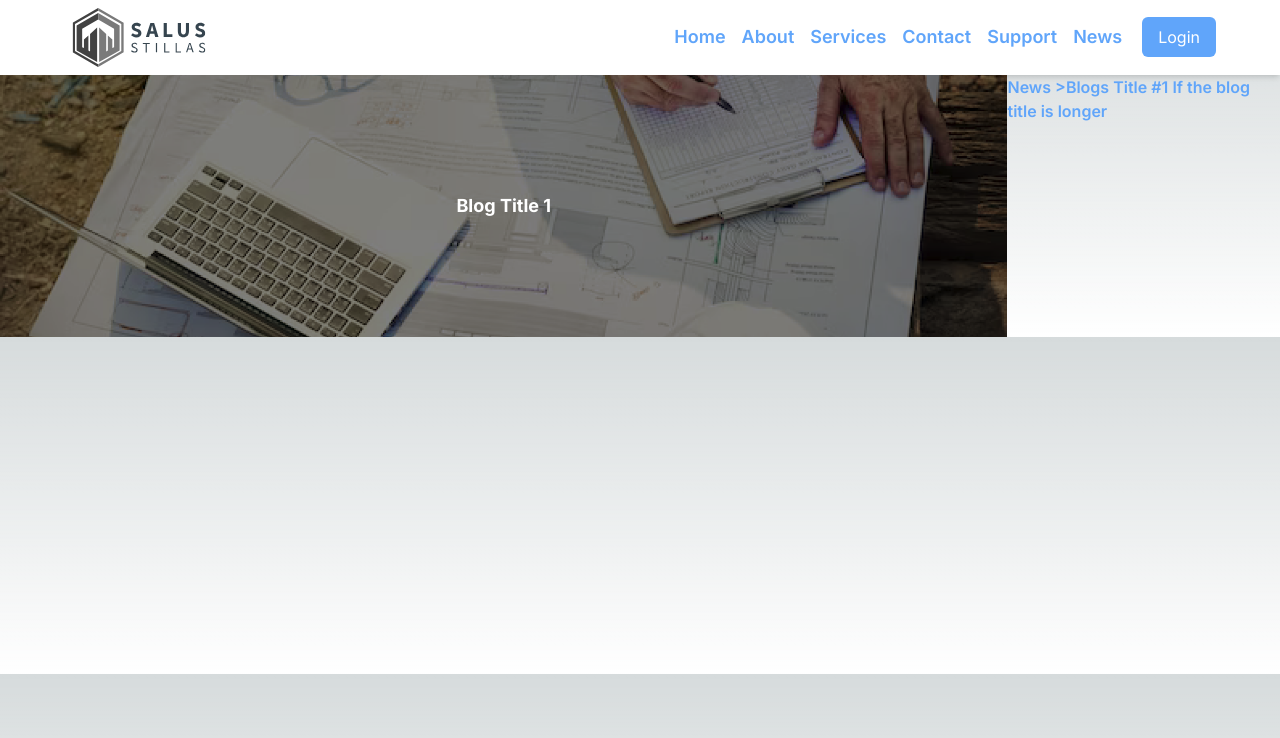
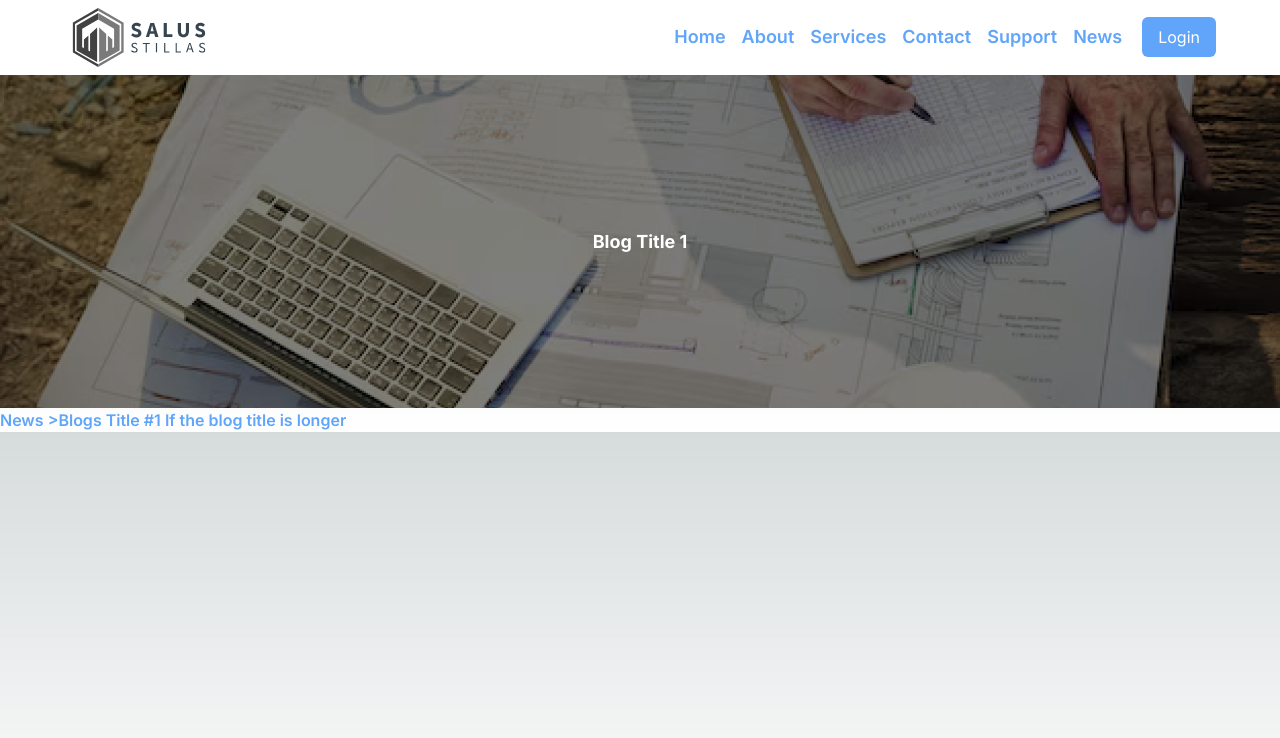
Before and after one commit to BeimnetGirma/cmi, a Next.js app: page /news in a window 1280 px wide. Shown: the top 738 px of the page. Built offline with nearby package versions, Linux system fonts and the light colour scheme.

Commit message:
feat: Update news page layout with flex column

```diff
--- a/src/app/news/page.tsx
+++ b/src/app/news/page.tsx
@@ -4,7 +4,7 @@ import React from "react";
 
 const News = () => {
   return (
-    <div className="flex">
+    <div className="flex flex-col">
       <div className="w-full">
         <div className="relative">
           <Image
```
